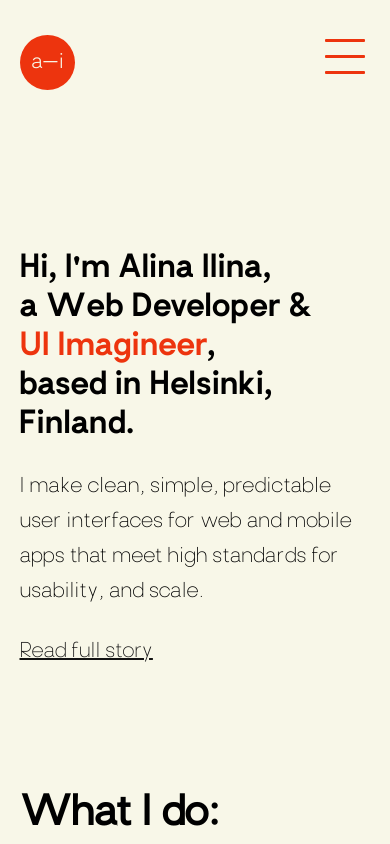
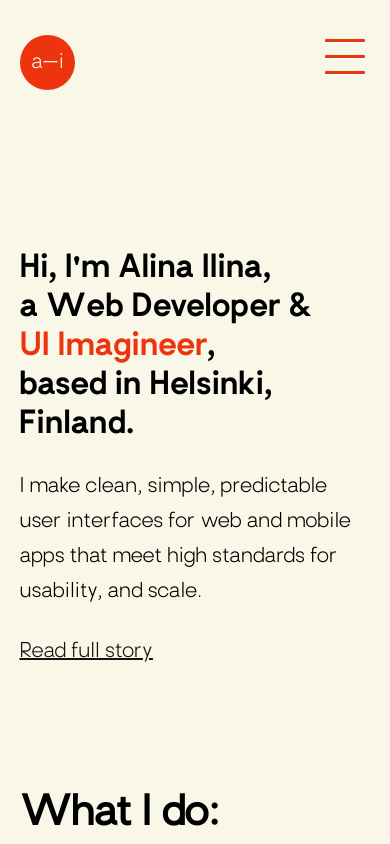
Before and after one commit to alinailina/Cover-Letter, a React (Create React App) app: page / in a window 390 px wide. Shown: the top 844 px of the page. Built offline with nearby package versions, Linux system fonts and the light colour scheme.

Commit message:
Fixing mobile issues

```diff
--- a/src/components/Navbar.jsx
+++ b/src/components/Navbar.jsx
@@ -32,7 +32,6 @@ const Navbar = () => {
         <li>
           <Link to="faq">FAQ</Link>
         </li>
-
         <li>
           <div>
             <a
--- a/src/layout/css/Home.module.scss
+++ b/src/layout/css/Home.module.scss
@@ -62,6 +62,7 @@
         p,
         a {
           font-size: 1.25rem;
+          font-family: $regular;
         }
       }
     }
```
